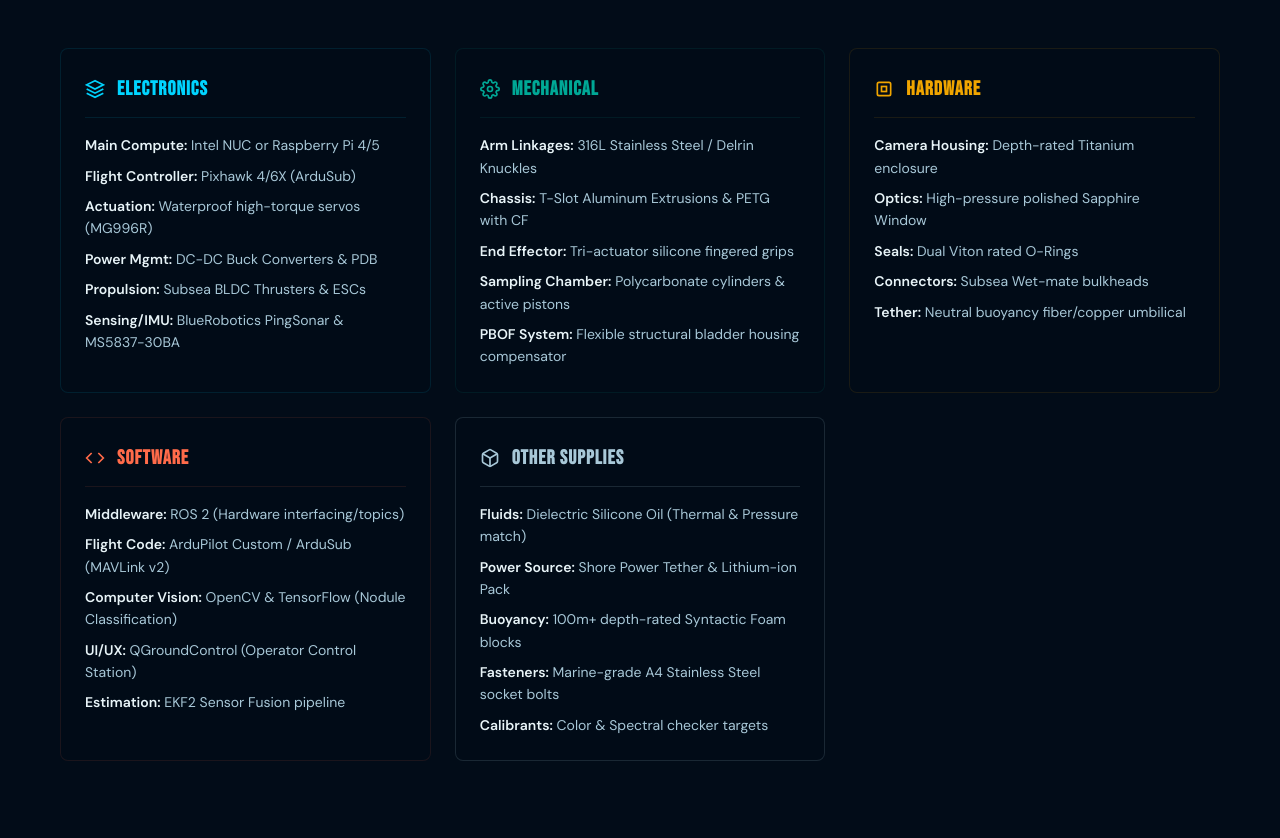
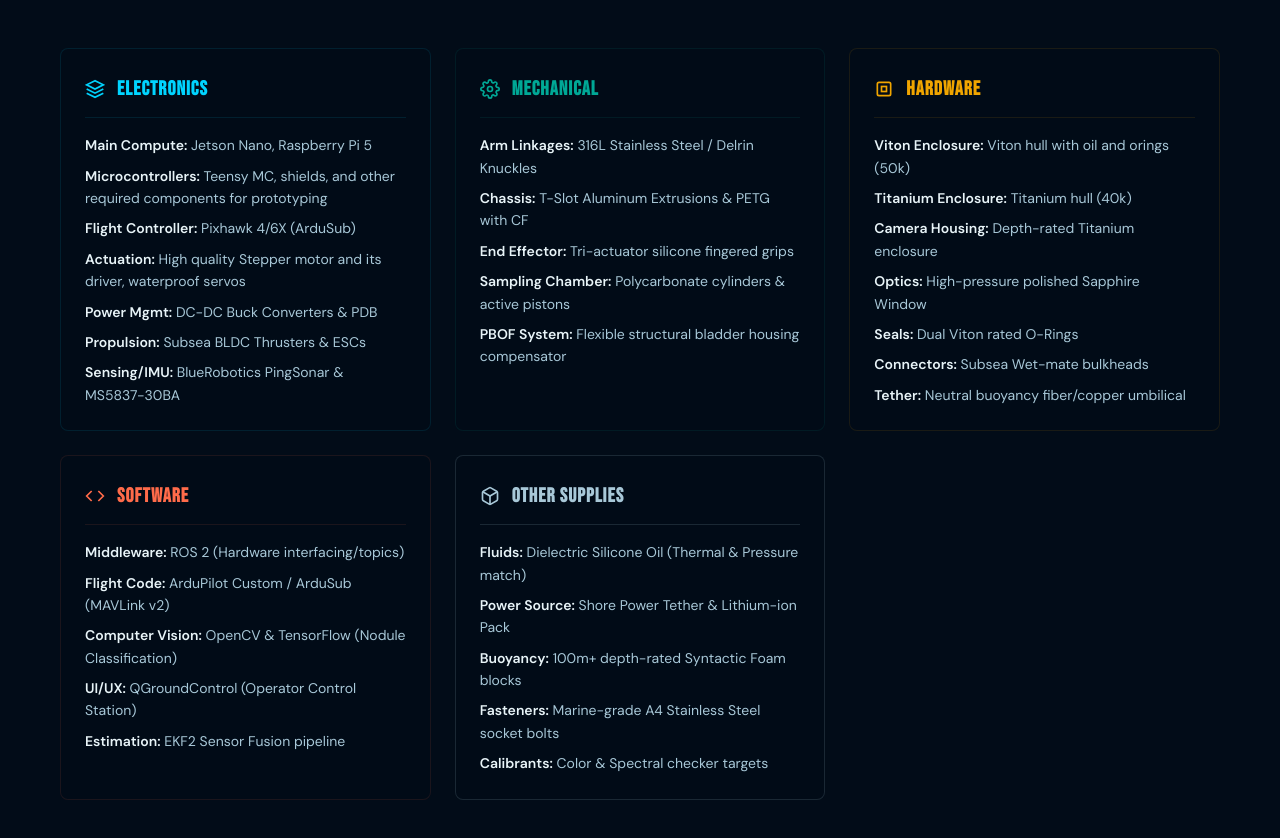
Before and after one commit to Seikh05/AUV-PMEC, a website: page index.html in a window 1280 px wide. Shown: the part 10600-11438 px from the top of the page. Drawn offline with nearby package versions, Linux system fonts and the light colour scheme.

Commit message:
added componets

```diff
--- a/index.html
+++ b/index.html
@@ -2418,9 +2418,10 @@
                     <h3 style="color: var(--cyan); font-family: var(--display); letter-spacing: 1px; font-size: 20px; margin:0;">Electronics</h3>
                 </div>
                 <ul style="list-style: none; padding: 0; margin: 0; color: var(--mist); font-size: 14px; line-height: 1.6;">
-                    <li style="margin-bottom: 8px;"><strong style="color:var(--white)">Main Compute:</strong> Intel NUC or Raspberry Pi 4/5</li>
+                    <li style="margin-bottom: 8px;"><strong style="color:var(--white)">Main Compute:</strong> Jetson Nano, Raspberry Pi 5</li>
+                    <li style="margin-bottom: 8px;"><strong style="color:var(--white)">Microcontrollers:</strong> Teensy MC, shields, and other required components for prototyping</li>
                     <li style="margin-bottom: 8px;"><strong style="color:var(--white)">Flight Controller:</strong> Pixhawk 4/6X (ArduSub)</li>
-                    <li style="margin-bottom: 8px;"><strong style="color:var(--white)">Actuation:</strong> Waterproof high-torque servos (MG996R)</li>
+                    <li style="margin-bottom: 8px;"><strong style="color:var(--white)">Actuation:</strong> High quality Stepper motor and its driver, waterproof servos</li>
                     <li style="margin-bottom: 8px;"><strong style="color:var(--white)">Power Mgmt:</strong> DC-DC Buck Converters & PDB</li>
                     <li style="margin-bottom: 8px;"><strong style="color:var(--white)">Propulsion:</strong> Subsea BLDC Thrusters & ESCs</li>
                     <li><strong style="color:var(--white)">Sensing/IMU:</strong> BlueRobotics PingSonar & MS5837-30BA </li>
@@ -2449,6 +2450,8 @@
                     <h3 style="color: var(--gold); font-family: var(--display); letter-spacing: 1px; font-size: 20px; margin:0;">Hardware</h3>
                 </div>
                 <ul style="list-style: none; padding: 0; margin: 0; color: var(--mist); font-size: 14px; line-height: 1.6;">
+                    <li style="margin-bottom: 8px;"><strong style="color:var(--white)">Viton Enclosure:</strong> Viton hull with oil and orings (50k)</li>
+                    <li style="margin-bottom: 8px;"><strong style="color:var(--white)">Titanium Enclosure:</strong> Titanium hull (40k)</li>
                     <li style="margin-bottom: 8px;"><strong style="color:var(--white)">Camera Housing:</strong> Depth-rated Titanium enclosure</li>
                     <li style="margin-bottom: 8px;"><strong style="color:var(--white)">Optics:</strong> High-pressure polished Sapphire Window</li>
                     <li style="margin-bottom: 8px;"><strong style="color:var(--white)">Seals:</strong> Dual Viton rated O-Rings</li>
```
